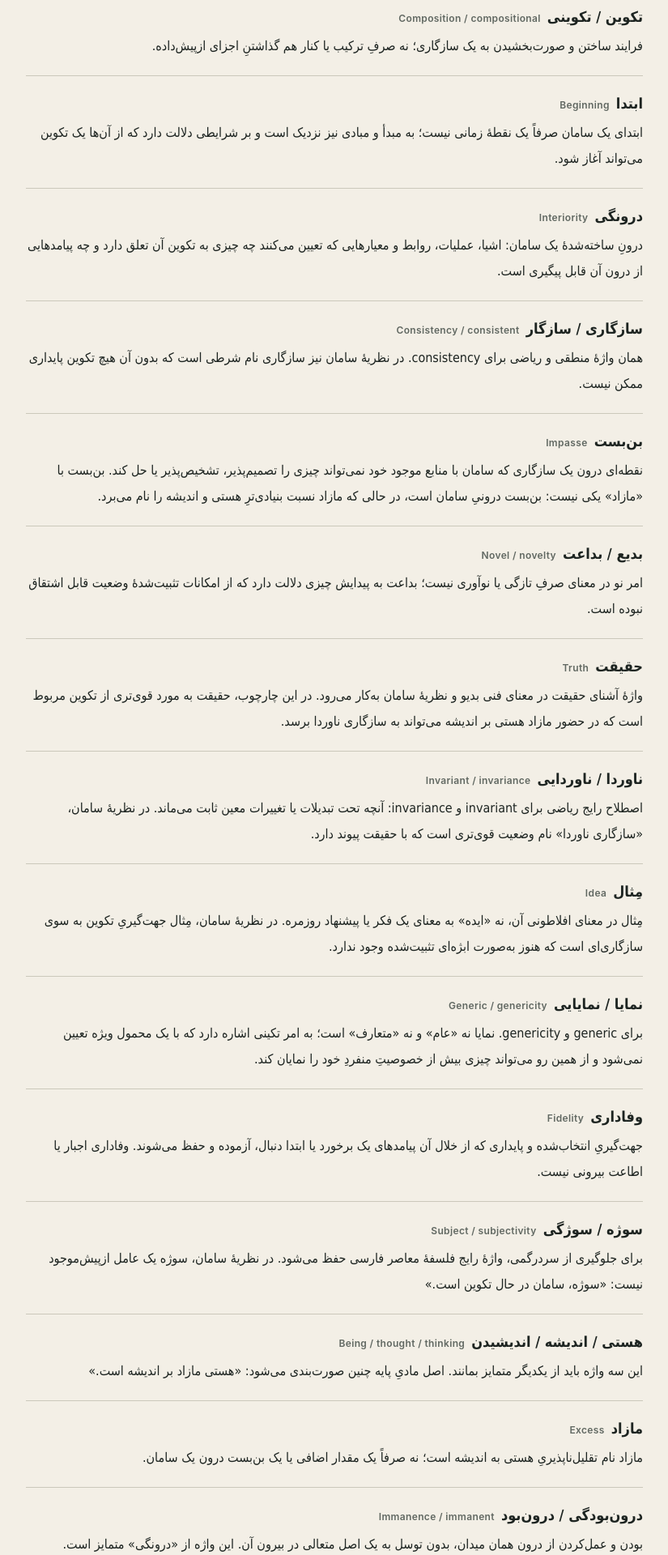
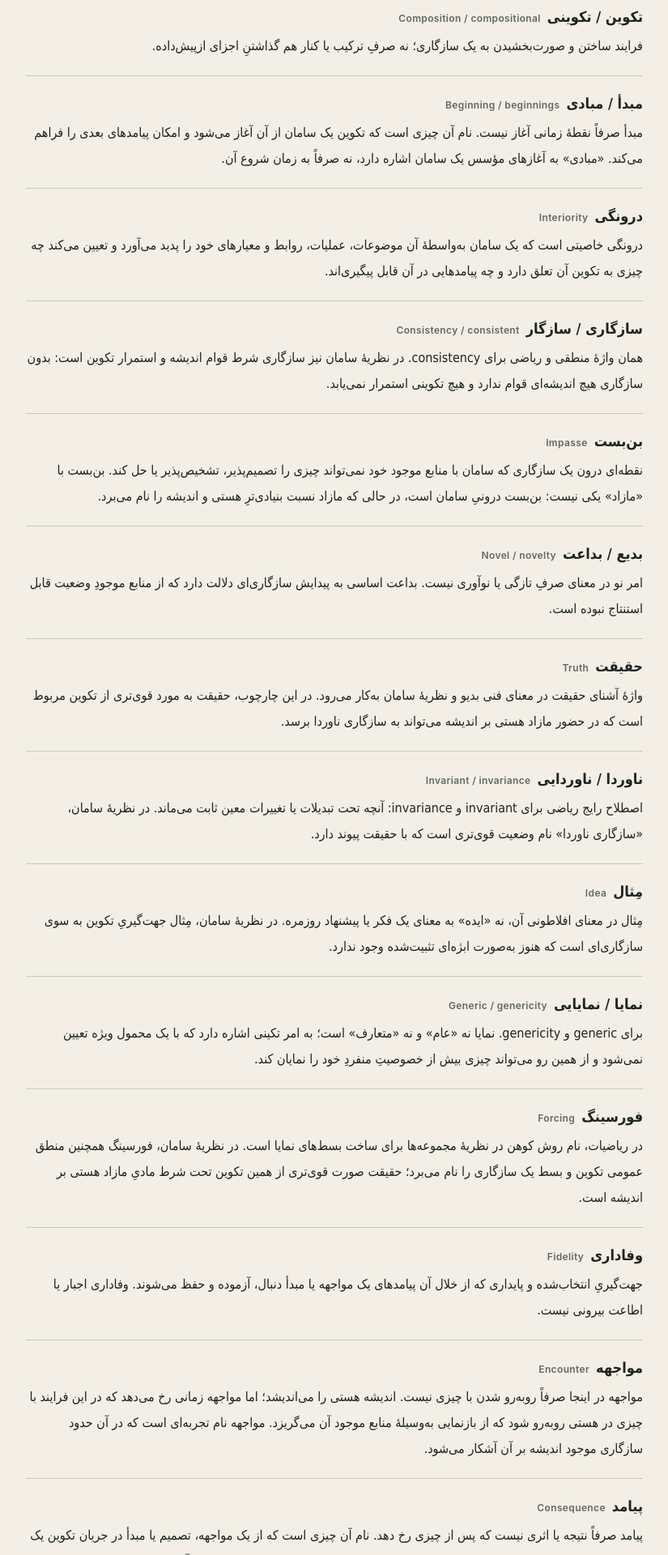
Before and after one commit to mohammad-naderi/mrnaderi.org, a Next.js app: page /philosophy/persian/terms in a window 1280 px wide. Shown: the part 520-2440 px from the top of the page at 81% size, without its empty margins (294-1119 px from the left). Built offline with nearby package versions, Linux system fonts and the light colour scheme.

Commit message:
Update Persian philosophy lexicon

```diff
--- a/app/philosophy/persian/terms/page.tsx
+++ b/app/philosophy/persian/terms/page.tsx
@@ -12,7 +12,7 @@ const terms = [
   {
     en: "Discipline / disciplinary",
     fa: "سامان / سامانی",
-    note: "«سامان» در اینجا نه رشتهٔ دانشگاهی است و نه انضباط بیرونی. نام صورت و فرایندی است که در آن ابتدا، درونگی، قواعد، سازگاری، عمل و وفاداری در یک زندگی تکوینی به هم می‌رسند.",
+    note: "«سامان» در اینجا نه رشتهٔ دانشگاهی است و نه انضباط بیرونی. نام صورت و فرایندی است که در آن مبدأ، درونگی، قواعد، سازگاری، عمل و وفاداری در یک زندگی تکوینی به هم می‌رسند.",
   },
   {
     en: "Composition / compositional",
@@ -20,19 +20,19 @@ const terms = [
     note: "فرایند ساختن و صورت‌بخشیدن به یک سازگاری؛ نه صرفِ ترکیب یا کنار هم گذاشتنِ اجزای ازپیش‌داده.",
   },
   {
-    en: "Beginning",
-    fa: "ابتدا",
-    note: "ابتدای یک سامان صرفاً یک نقطهٔ زمانی نیست؛ به مبدأ و مبادی نیز نزدیک است و بر شرایطی دلالت دارد که از آن‌ها یک تکوین می‌تواند آغاز شود.",
+    en: "Beginning / beginnings",
+    fa: "مبدأ / مبادی",
+    note: "مبدأ صرفاً نقطهٔ زمانی آغاز نیست. نام آن چیزی است که تکوین یک سامان از آن آغاز می‌شود و امکان پیامدهای بعدی را فراهم می‌کند. «مبادی» به آغازهای مؤسس یک سامان اشاره دارد، نه صرفاً به زمان شروع آن.",
   },
   {
     en: "Interiority",
     fa: "درونگی",
-    note: "درونِ ساخته‌شدهٔ یک سامان: اشیا، عملیات، روابط و معیارهایی که تعیین می‌کنند چه چیزی به تکوین آن تعلق دارد و چه پیامدهایی از درون آن قابل پیگیری است.",
+    note: "درونگی خاصیتی است که یک سامان به‌واسطهٔ آن موضوعات، عملیات، روابط و معیارهای خود را پدید می‌آورد و تعیین می‌کند چه چیزی به تکوین آن تعلق دارد و چه پیامدهایی در آن قابل پیگیری‌اند.",
   },
   {
     en: "Consistency / consistent",
     fa: "سازگاری / سازگار",
-    note: "همان واژهٔ منطقی و ریاضی برای consistency. در نظریهٔ سامان نیز سازگاری نام شرطی است که بدون آن هیچ تکوین پایداری ممکن نیست.",
+    note: "همان واژهٔ منطقی و ریاضی برای consistency. در نظریهٔ سامان نیز سازگاری شرط قوام اندیشه و استمرار تکوین است: بدون سازگاری هیچ اندیشه‌ای قوام ندارد و هیچ تکوینی استمرار نمی‌یابد.",
   },
   {
     en: "Impasse",
@@ -42,7 +42,7 @@ const terms = [
   {
     en: "Novel / novelty",
     fa: "بدیع / بداعت",
-    note: "امر نو در معنای صرفِ تازگی یا نوآوری نیست؛ بداعت به پیدایش چیزی دلالت دارد که از امکانات تثبیت‌شدهٔ وضعیت قابل اشتقاق نبوده است.",
+    note: "امر نو در معنای صرفِ تازگی یا نوآوری نیست. بداعت اساسی به پیدایش سازگاری‌ای دلالت دارد که از منابع موجودِ وضعیت قابل استنتاج نبوده است.",
   },
   {
     en: "Truth",
@@ -65,9 +65,24 @@ const terms = [
     note: "برای generic و genericity. نمایا نه «عام» و نه «متعارف» است؛ به امر تکینی اشاره دارد که با یک محمول ویژه تعیین نمی‌شود و از همین رو می‌تواند چیزی بیش از خصوصیتِ منفردِ خود را نمایان کند.",
   },
   {
+    en: "Forcing",
+    fa: "فورسینگ",
+    note: "در ریاضیات، نام روش کوهن در نظریهٔ مجموعه‌ها برای ساخت بسط‌های نمایا است. در نظریهٔ سامان، فورسینگ همچنین منطق عمومی تکوین و بسط یک سازگاری را نام می‌برد؛ حقیقت صورت قوی‌تری از همین تکوین تحت شرط مادیِ مازاد هستی بر اندیشه است.",
+  },
+  {
     en: "Fidelity",
     fa: "وفاداری",
-    note: "جهت‌گیریِ انتخاب‌شده و پایداری که از خلال آن پیامدهای یک برخورد یا ابتدا دنبال، آزموده و حفظ می‌شوند. وفاداری اجبار یا اطاعت بیرونی نیست.",
+    note: "جهت‌گیریِ انتخاب‌شده و پایداری که از خلال آن پیامدهای یک مواجهه یا مبدأ دنبال، آزموده و حفظ می‌شوند. وفاداری اجبار یا اطاعت بیرونی نیست.",
+  },
+  {
+    en: "Encounter",
+    fa: "مواجهه",
+    note: "مواجهه در اینجا صرفاً روبه‌رو شدن با چیزی نیست. اندیشه هستی را می‌اندیشد؛ اما مواجهه زمانی رخ می‌دهد که در این فرایند با چیزی در هستی روبه‌رو شود که از بازنمایی به‌وسیلهٔ منابع موجود آن می‌گریزد. مواجهه نام تجربه‌ای است که در آن حدود سازگاری موجود اندیشه بر آن آشکار می‌شود.",
+  },
+  {
+    en: "Consequence",
+    fa: "پیامد",
+    note: "پیامد صرفاً نتیجه یا اثری نیست که پس از چیزی رخ دهد. نام آن چیزی است که از یک مواجهه، تصمیم یا مبدأ در جریان تکوین یک سامان استنتاج و بسط می‌یابد. بداعت نه در صرفِ مواجهه، بلکه در تکوین و استمرار پیامدهای آن تحقق می‌یابد.",
   },
   {
     en: "Subject / subjectivity",
@@ -93,6 +108,16 @@ const terms = [
     en: "Transcendence / transcendent",
     fa: "تعالی / متعالی",
     note: "برای transcendence و transcendent. «استعلایی» برای transcendental، به‌ویژه در معنای کانتی، محفوظ می‌ماند.",
+  },
+  {
+    en: "Discourse",
+    fa: "گفتمان",
+    note: "گفتمان در اینجا صرفاً سخن یا گفت‌وگو نیست. در معنای فنی لکانی، صورتی سازمان‌یافته از رابطه است که جایگاه‌ها و نسبت‌های معینی را برای سوژه، دانش و سخن تعیین می‌کند.",
+  },
+  {
+    en: "Suture / to suture",
+    fa: "کوک / کوک زدن",
+    note: "کوک نام عملی است که به‌واسطهٔ آن شکاف یا فقدانی ساختاری به هم پیوند زده می‌شود، بی‌آنکه خودِ آن شکاف از ساختمان نظری حذف شود. در بحث میلر و نقد بدیو، «نظریهٔ کوک» برای theory of suture به کار می‌رود.",
   },
   {
     en: "The Real / Real-ness",
@@ -136,7 +161,7 @@ const terms = [
   },
   {
     en: "Axiom",
-    fa: "اصلِ موضوع",
+    fa: "اصل موضوع",
     note: "واژهٔ استاندارد ریاضی و فلسفی برای axiom. نمونهٔ محوری آن در اینجا اصل موضوع ماتریالیسم است: «هستی مازاد بر اندیشه است.»",
   },
   {
```
